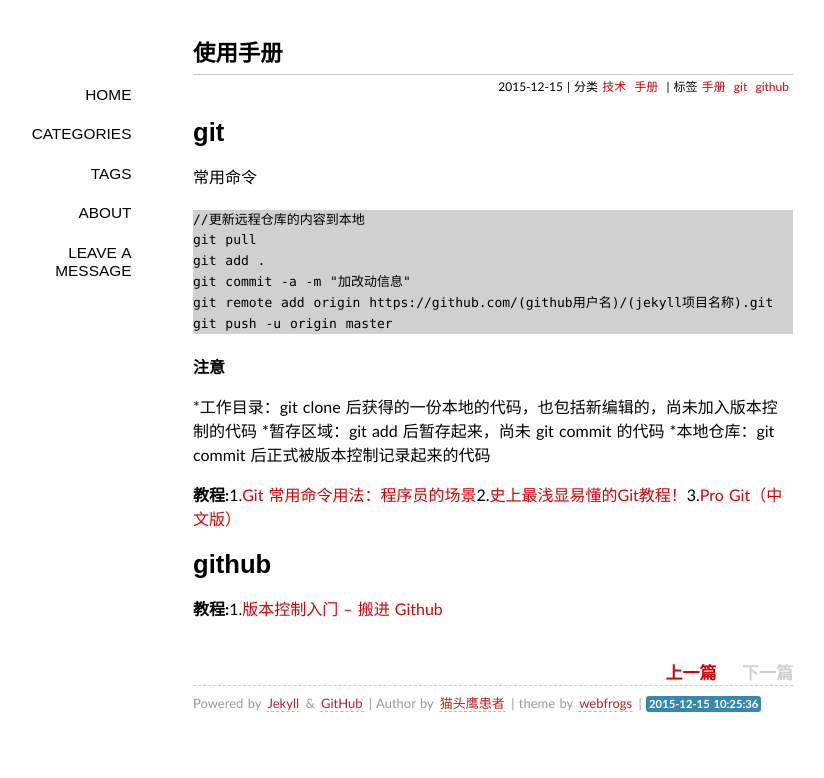
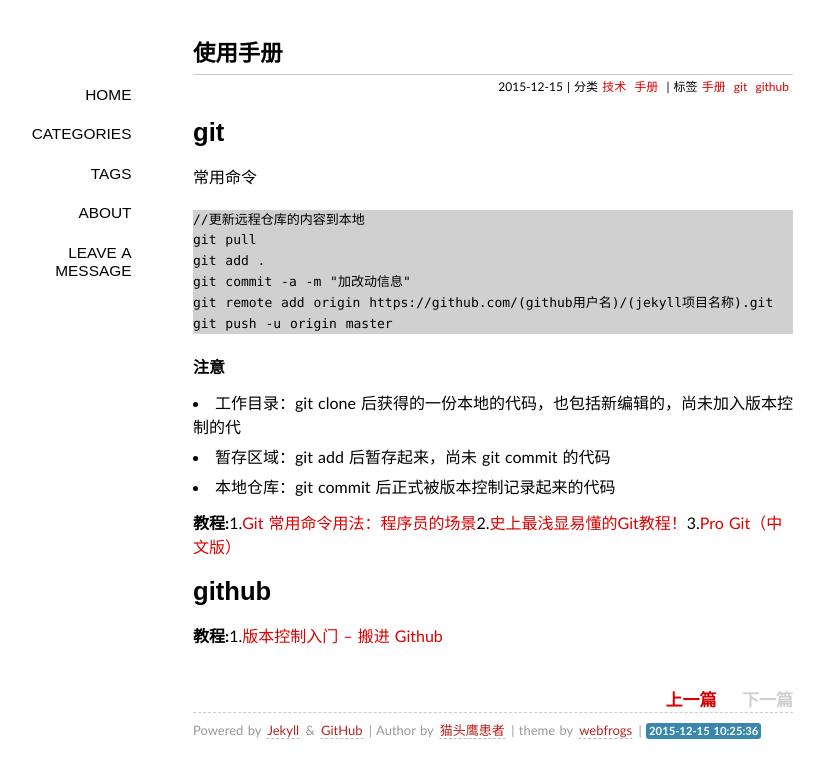
Before and after one commit to NightKs/NightKs.github.io, a Jekyll site: the page built from _posts/2015-12-15-shi-yong-shou-ce.md, in a window 1280 px wide. Shown: the top 778 px of the page, without its empty margins (147-971 px from the left). Built offline with Jekyll 4.4.1, drawn with Linux system fonts in a browser that asks for light colours; some web fonts are replaced; Markdown is read by kramdown in place of the engine named in the settings; comment, search, counter and statistics services are not loaded.

Commit message:
Update 2015-12-15-shi-yong-shou-ce.md

```diff
--- a/_posts/2015-12-15-shi-yong-shou-ce.md
+++ b/_posts/2015-12-15-shi-yong-shou-ce.md
@@ -18,9 +18,9 @@ tags: 手册 git github
 
 **注意**
 
-*工作目录：git clone 后获得的一份本地的代码，也包括新编辑的，尚未加入版本控制的代码
-*暂存区域：git add 后暂存起来，尚未 git commit 的代码
-*本地仓库：git commit 后正式被版本控制记录起来的代码
+* 工作目录：git clone 后获得的一份本地的代码，也包括新编辑的，尚未加入版本控制的代
+* 暂存区域：git add 后暂存起来，尚未 git commit 的代码
+* 本地仓库：git commit 后正式被版本控制记录起来的代码
 
 **教程:**1.[Git 常用命令用法：程序员的场景](http://pm.readthedocs.org/zh_CN/latest/vcs/git/usage.html)2.[史上最浅显易懂的Git教程！](http://www.liaoxuefeng.com/wiki/0013739516305929606dd18361248578c67b8067c8c017b000)3.[Pro Git（中文版）](http://git.oschina.net/progit/)
 #github
```
